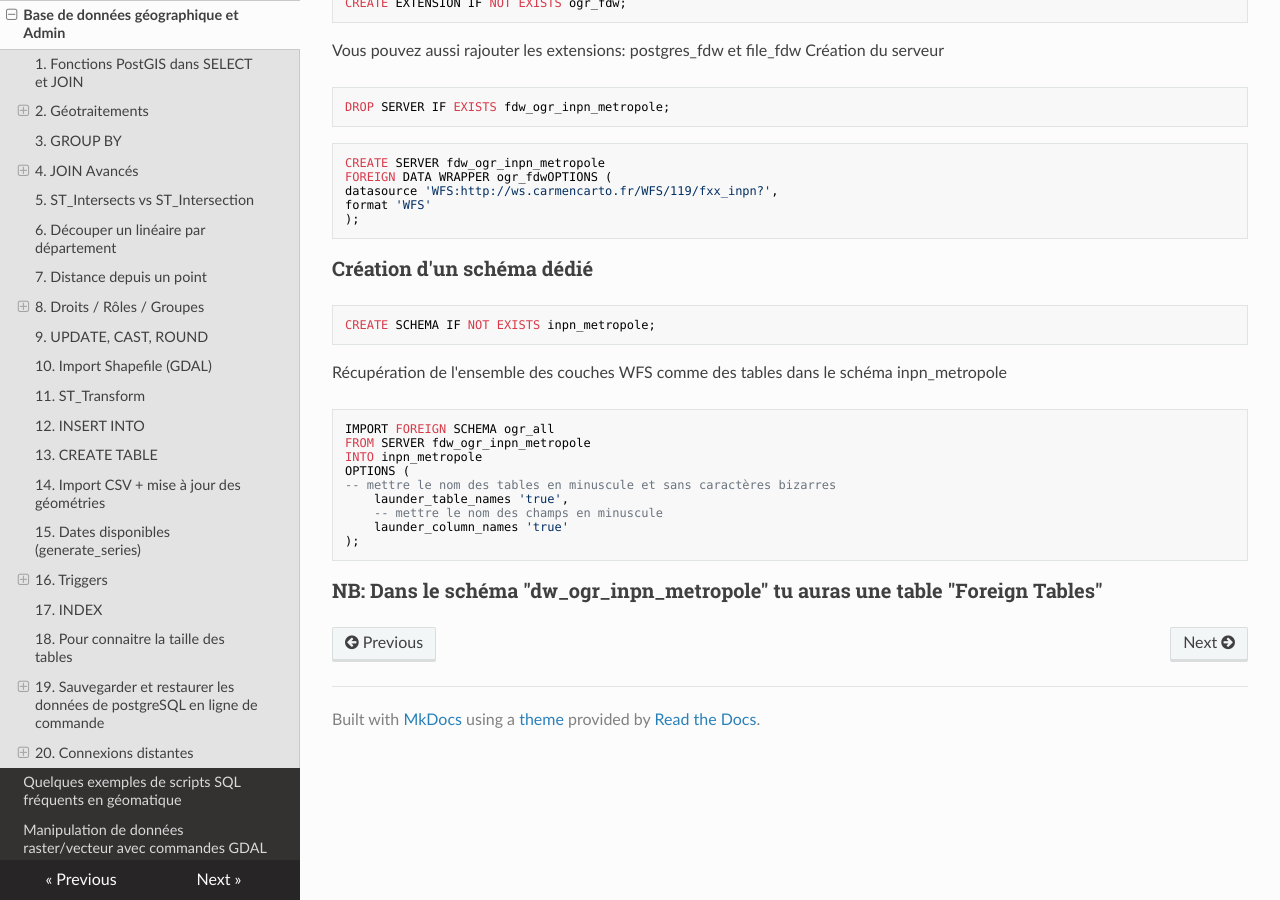
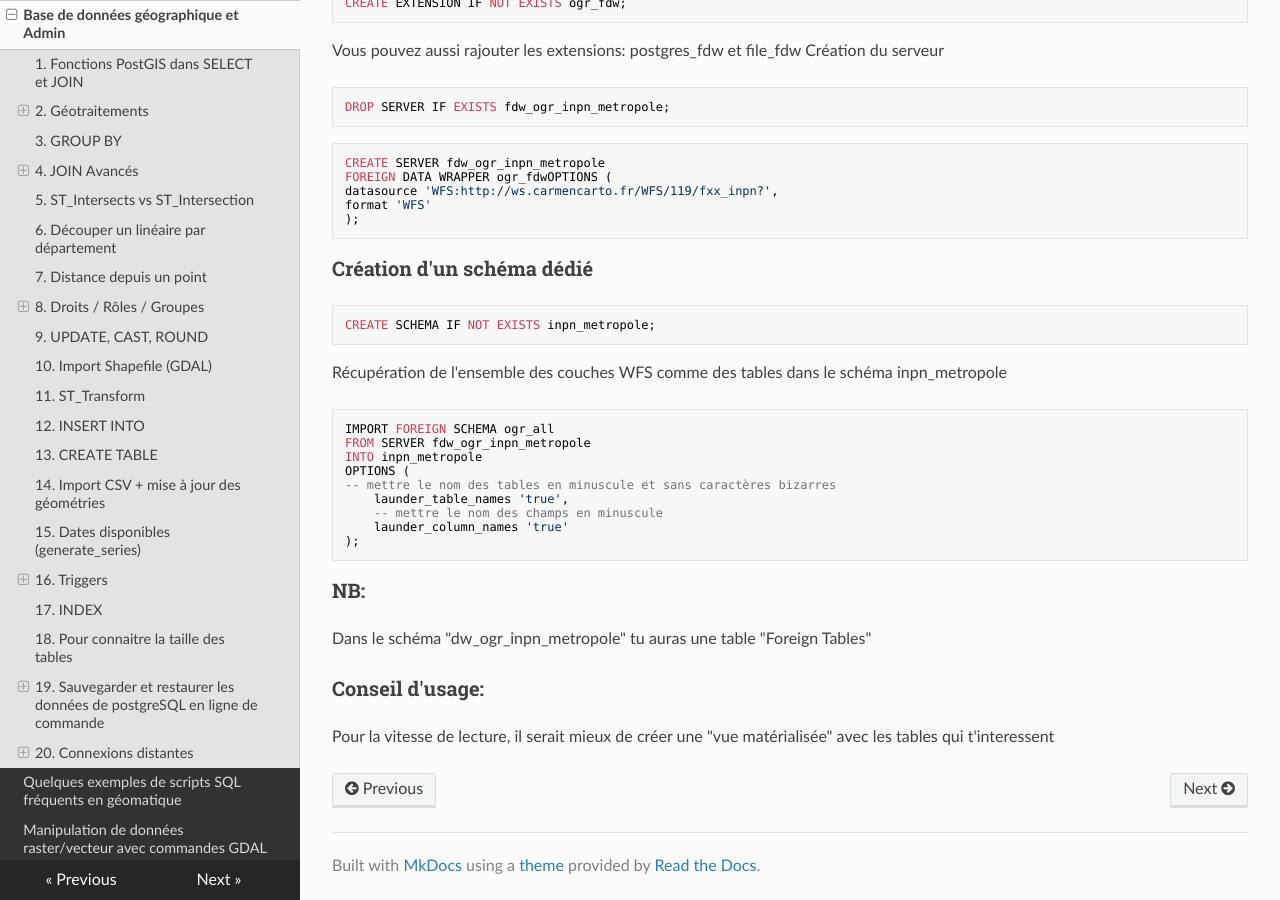
Before and after one commit to abdou123-guene/Site_de_documentation_geomatique, an MkDocs documentation site: the page built from docs/aide_sql.md, in a window 1280 px wide and 900 px high, scrolled down 13300 px. Built offline with MkDocs 1.6.1, drawn with Linux system fonts in a browser that asks for light colours; nearby versions of some CDN libraries.

Commit message:
Update aide_sql.md

````diff
--- a/docs/aide_sql.md
+++ b/docs/aide_sql.md
@@ -551,4 +551,7 @@ OPTIONS (
     launder_column_names 'true'
 );
 ```
-### NB: Dans le schéma  "dw_ogr_inpn_metropole" tu auras une table "Foreign Tables"
+### NB:
+Dans le schéma  "dw_ogr_inpn_metropole" tu auras une table "Foreign Tables"
+### Conseil d'usage:
+Pour la vitesse de lecture, il serait mieux de créer une "vue matérialisée" avec les tables qui t'interessent
````
